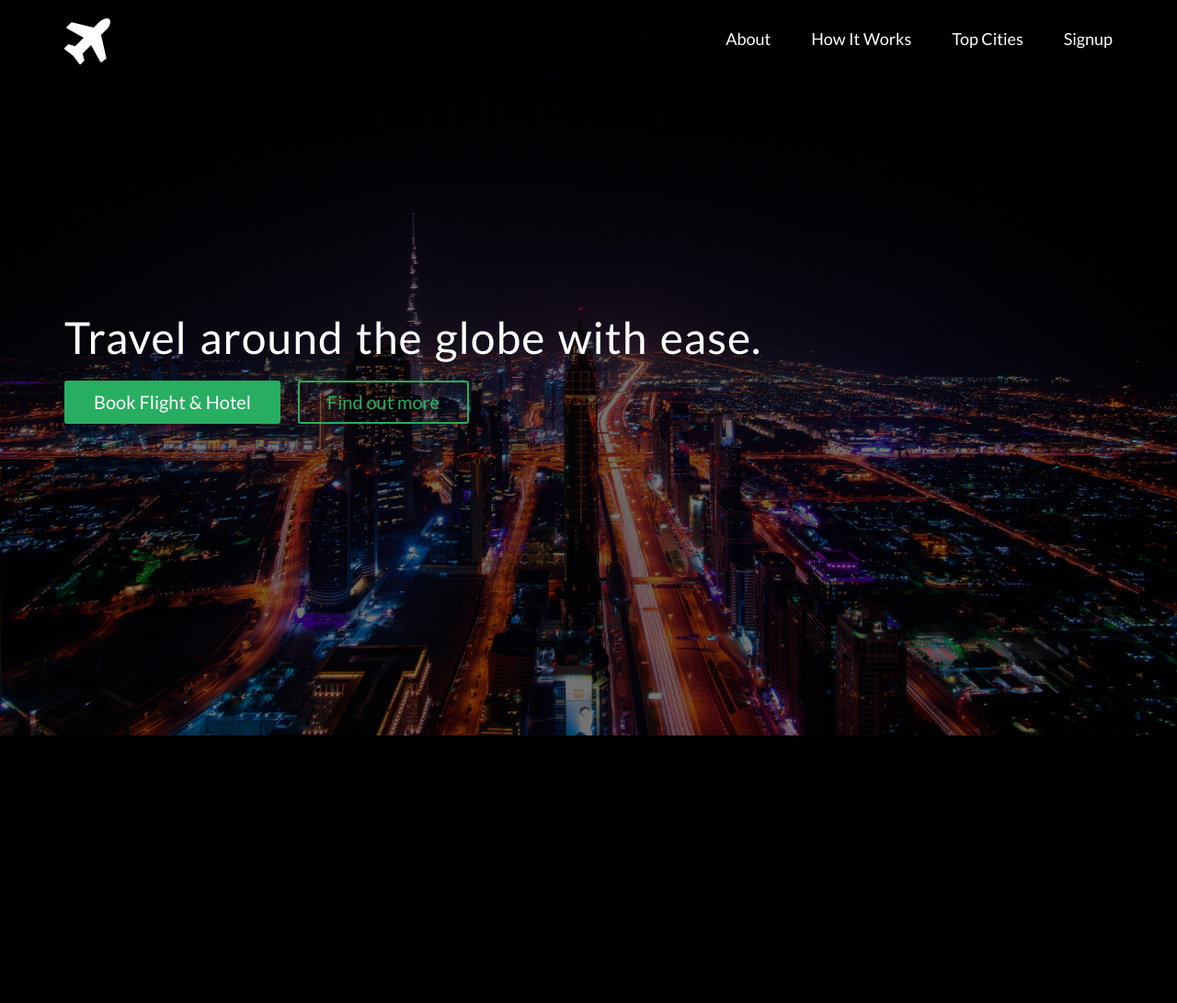
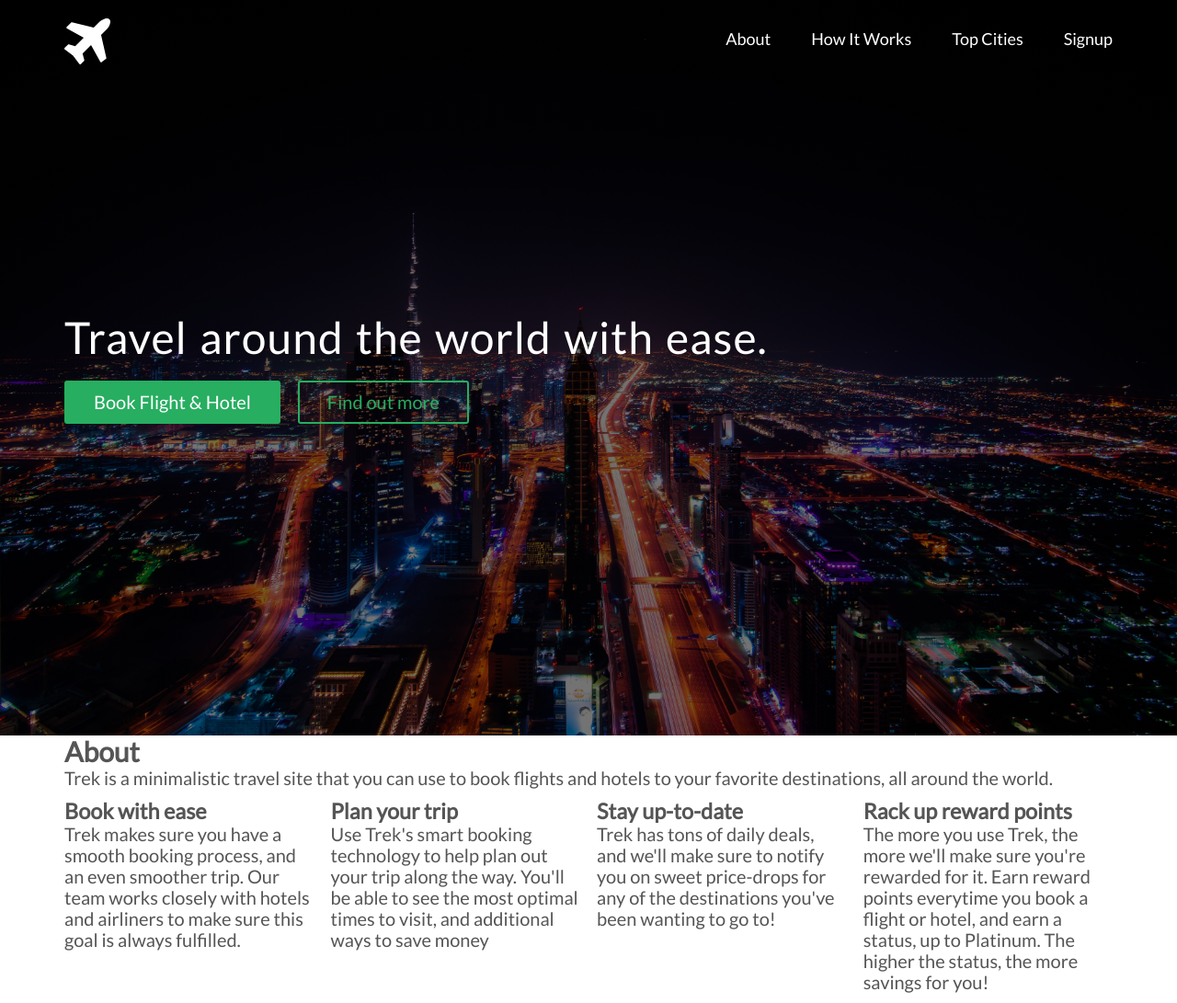
Before and after one commit to hnaeem96/Trek, a PHP site: page / in a window 1280 px wide. Shown: the whole page at 92% size. Before the commit the page ends 800 px from the top, so only its background shows below. Run offline with PHP 8.4, Linux system fonts and the light colour scheme.

Commit message:
Added filler text

```diff
--- a/index.html
+++ b/index.html
@@ -22,11 +22,38 @@
                 </div>
             </nav>
             <div class="travel-text-box">
-                <h1>Travel around the globe with ease.</h1>
+                <h1>Travel around the world with ease.</h1>
                 <a class="btn btn-filled" href="#">Book Flight & Hotel</a>
                 <a class="btn btn-hollow" href="#">Find out more</a>
             </div>
         </header>
+
+        <section class="about-section">
+            <div class="row">
+                <h2>About</h2>
+                <p class="about-paragraph">
+                    Trek is a minimalistic travel site that you can use to book flights and hotels to your favorite destinations, all around the world.
+                </p>
+            </div>
+            <div class="row">
+                <div class="col span-1-of-4">
+                    <h3>Book with ease</h3>
+                    <p>Trek makes sure you have a smooth booking process, and an even smoother trip. Our team works closely with hotels and airliners to make sure this goal is always fulfilled.</p>
+                </div>
+                <div class="col span-1-of-4">
+                    <h3>Plan your trip</h3>
+                    <p>Use Trek's smart booking technology to help plan out your trip along the way. You'll be able to see the most optimal times to visit, and additional ways to save money</p>
+                </div>
+                <div class="col span-1-of-4">
+                    <h3>Stay up-to-date</h3>
+                    <p>Trek has tons of daily deals, and we'll make sure to notify you on sweet price-drops for any of the destinations you've been wanting to go to!</p>
+                </div>
+                <div class="col span-1-of-4">
+                    <h3>Rack up reward points</h3>
+                    <p>The more you use Trek, the more we'll make sure you're rewarded for it. Earn reward points everytime you book a flight or hotel, and earn a status, up to Platinum. The higher the status, the more savings for you!</p>
+                </div>
+            </div>
+        </section>
     </body>
 
 </html>
--- a/resources/css/style.css
+++ b/resources/css/style.css
@@ -121,3 +121,5 @@ header {
     left: 50%;
     transform: translate(-50%, -50%);
 }
+
+/* About Section Code */
```
